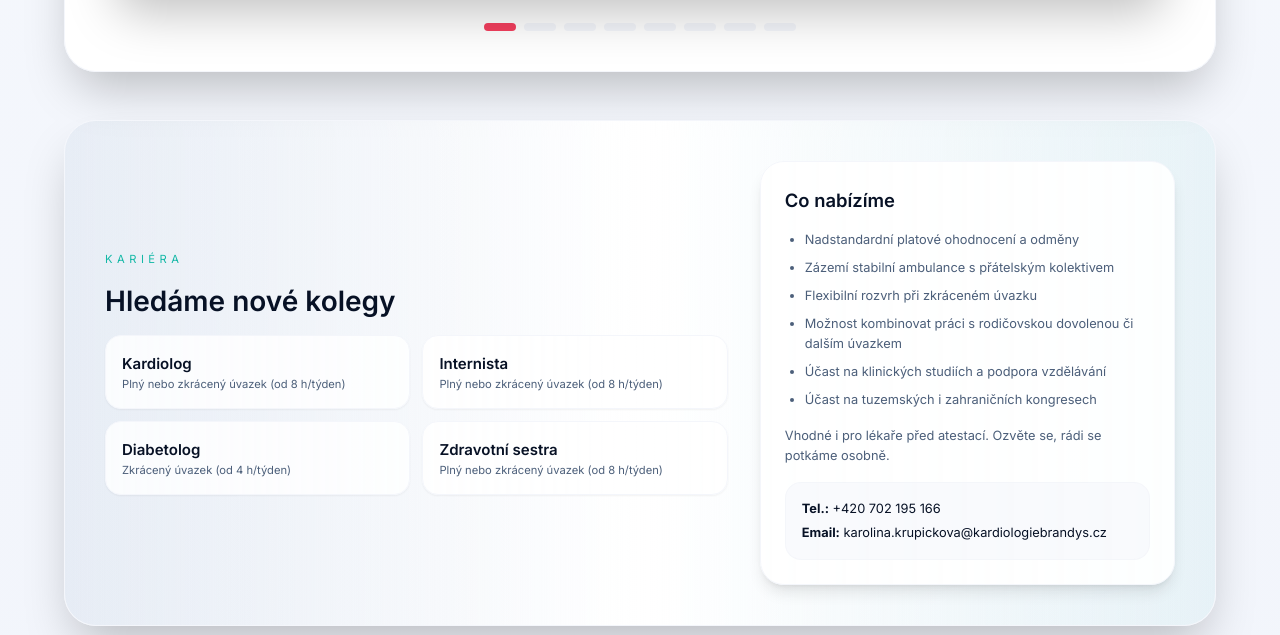
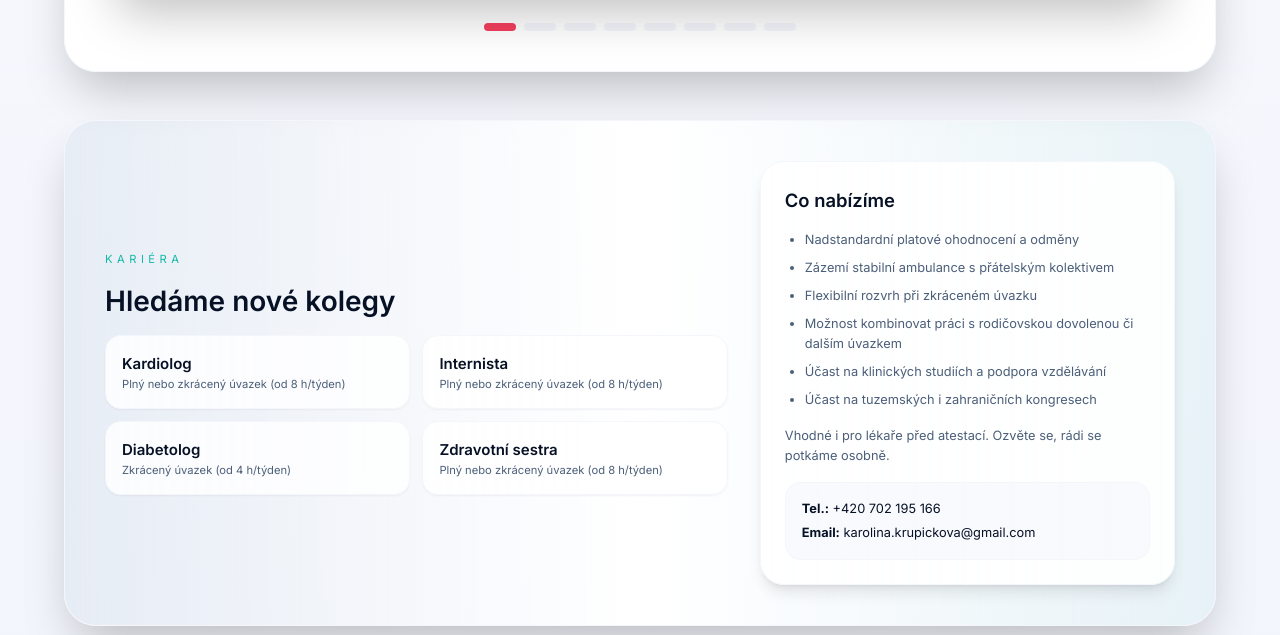
Before and after one commit to mmrzena/kardiologie-brandys, a Next.js app: page /ordinace in a window 1280 px wide. Shown: the part 2783-3418 px from the top of the page. Built offline with nearby package versions, Linux system fonts and the light colour scheme.

Commit message:
change email and fix layout

```diff
--- a/src/app/ordinace/page.tsx
+++ b/src/app/ordinace/page.tsx
@@ -40,10 +40,10 @@ export default function OrdinacePage() {
   const totalMembers = doctors.length + nurses.length + researches.length
 
   return (
-    <main className="py-16">
+    <main className="py-10 md:py-16">
       <div className="container mx-auto px-4">
         <div className="mx-auto max-w-6xl space-y-12">
-          <section className="rounded-[32px] border border-brand-gray bg-white/95 p-10 shadow-2xl text-center">
+          <section className="rounded-[28px] border border-brand-gray bg-white/95 p-6 text-center shadow-2xl md:rounded-[32px] md:p-10">
             <p className="text-xs uppercase tracking-[0.4em] text-brand-teal">O ambulanci</p>
             <h1 className="mt-4 text-4xl font-semibold text-brand-navy">
               Profesionální péče od roku 2009
@@ -56,7 +56,7 @@ export default function OrdinacePage() {
 
           <section
             id="nas-tym"
-            className="space-y-8 rounded-[32px] border border-brand-gray bg-white/95 p-10 shadow-2xl"
+            className="space-y-8 rounded-[28px] border border-brand-gray bg-white/95 p-6 shadow-2xl md:rounded-[32px] md:p-10"
           >
             <div className="space-y-12">
               {doctors.length > 0 && (
@@ -92,7 +92,7 @@ export default function OrdinacePage() {
             </div>
           </section>
 
-          <section className="rounded-[32px] border border-brand-gray bg-white/95 p-10 shadow-2xl">
+          <section className="rounded-[28px] border border-brand-gray bg-white/95 p-6 shadow-2xl md:rounded-[32px] md:p-10">
             <div className="mx-auto max-w-6xl text-center">
               <p className="text-xs uppercase tracking-[0.4em] text-brand-teal">Fotogalerie</p>
               <h2 className="mt-4 text-3xl font-semibold text-brand-navy">
@@ -104,12 +104,12 @@ export default function OrdinacePage() {
             </div>
           </section>
 
-          <section className="rounded-[32px] border border-brand-gray bg-gradient-to-r from-brand-blue/5 via-white to-brand-teal/5 p-10 shadow-2xl">
-            <div className="grid gap-8 md:grid-cols-[1.2fr,0.8fr] md:items-center">
-              <div className="space-y-4">
+          <section className="overflow-hidden rounded-[28px] border border-brand-gray bg-gradient-to-r from-brand-blue/5 via-white to-brand-teal/5 p-5 shadow-2xl md:rounded-[32px] md:p-10">
+            <div className="grid min-w-0 gap-8 lg:grid-cols-[1.2fr,0.8fr] lg:items-center">
+              <div className="min-w-0 space-y-4">
                 <p className="text-xs uppercase tracking-[0.4em] text-brand-teal">Kariéra</p>
                 <h2 className="text-3xl font-semibold text-brand-navy">Hledáme nové kolegy</h2>
-                <div className="grid gap-3 md:grid-cols-2">
+                <div className="grid min-w-0 gap-3 sm:grid-cols-2">
                   {[
                     { title: 'Kardiolog', detail: 'Plný nebo zkrácený úvazek (od 8 h/týden)' },
                     { title: 'Internista', detail: 'Plný nebo zkrácený úvazek (od 8 h/týden)' },
@@ -129,7 +129,7 @@ export default function OrdinacePage() {
                   ))}
                 </div>
               </div>
-              <div className="space-y-4 rounded-3xl border border-brand-gray bg-white/90 p-6 shadow-lg">
+              <div className="min-w-0 space-y-4 rounded-3xl border border-brand-gray bg-white/90 p-5 shadow-lg md:p-6">
                 <h3 className="text-xl font-semibold text-brand-navy">Co nabízíme</h3>
                 <ul className="list-disc space-y-2 pl-5 text-sm text-brand-slate">
                   <li>Nadstandardní platové ohodnocení a odměny</li>
@@ -142,7 +142,7 @@ export default function OrdinacePage() {
                 <p className="text-sm text-brand-slate">
                   Vhodné i pro lékaře před atestací. Ozvěte se, rádi se potkáme osobně.
                 </p>
-                <div className="rounded-2xl border border-brand-gray/80 bg-brand-gray/50 p-4 text-sm text-brand-navy">
+                <div className="min-w-0 rounded-2xl border border-brand-gray/80 bg-brand-gray/50 p-4 text-sm text-brand-navy">
                   <p>
                     <strong>Tel.:</strong>{' '}
                     <a href="tel:+420702195166" className="transition hover:text-brand-red">
@@ -152,10 +152,10 @@ export default function OrdinacePage() {
                   <p className="mt-1">
                     <strong>Email:</strong>{' '}
                     <a
-                      href="mailto:karolina.krupickova@kardiologiebrandys.cz"
-                      className="transition hover:text-brand-red"
+                      href="mailto:karolina.krupickova@gmail.com"
+                      className="transition hover:text-brand-red [overflow-wrap:anywhere]"
                     >
-                      karolina.krupickova@kardiologiebrandys.cz
+                      karolina.krupickova@gmail.com
                     </a>
                   </p>
                 </div>
```
